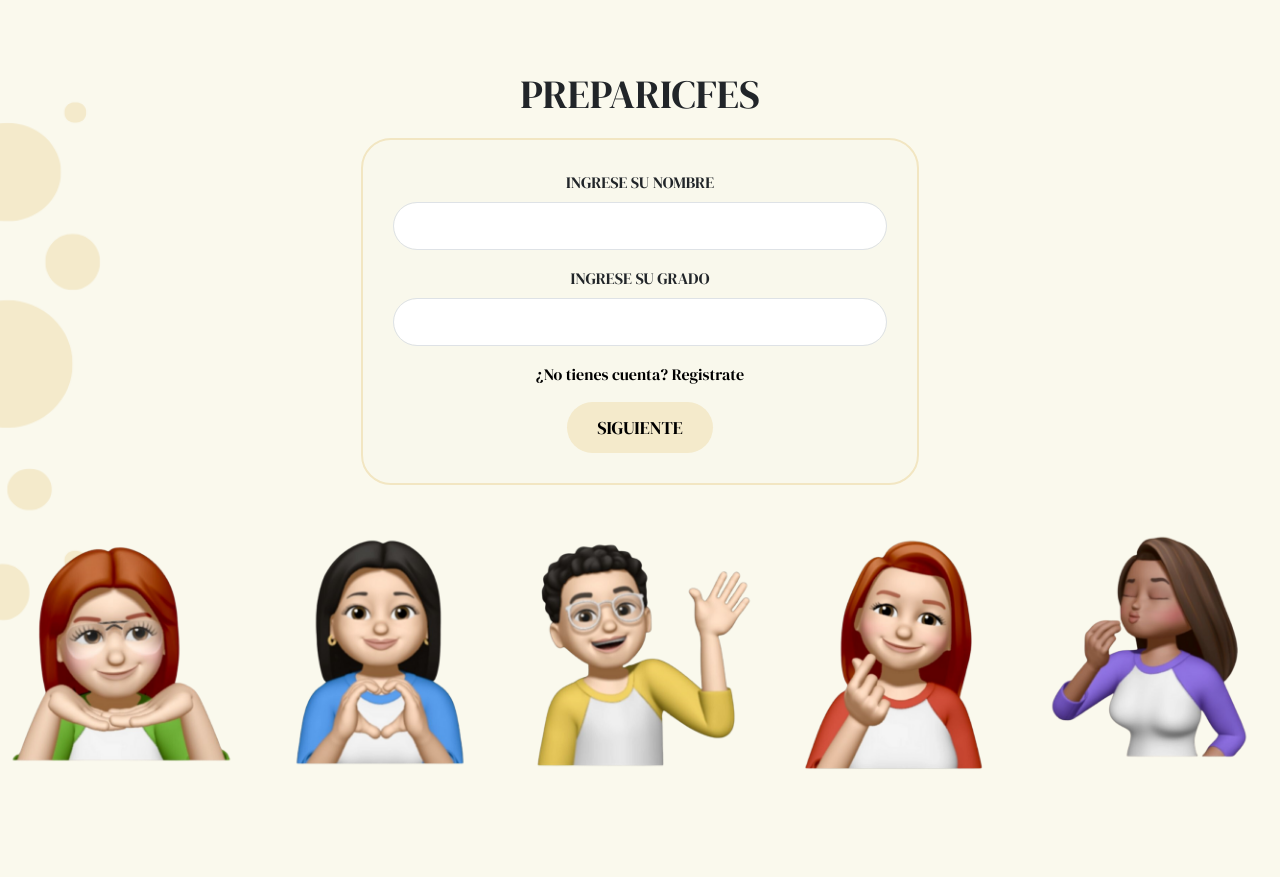
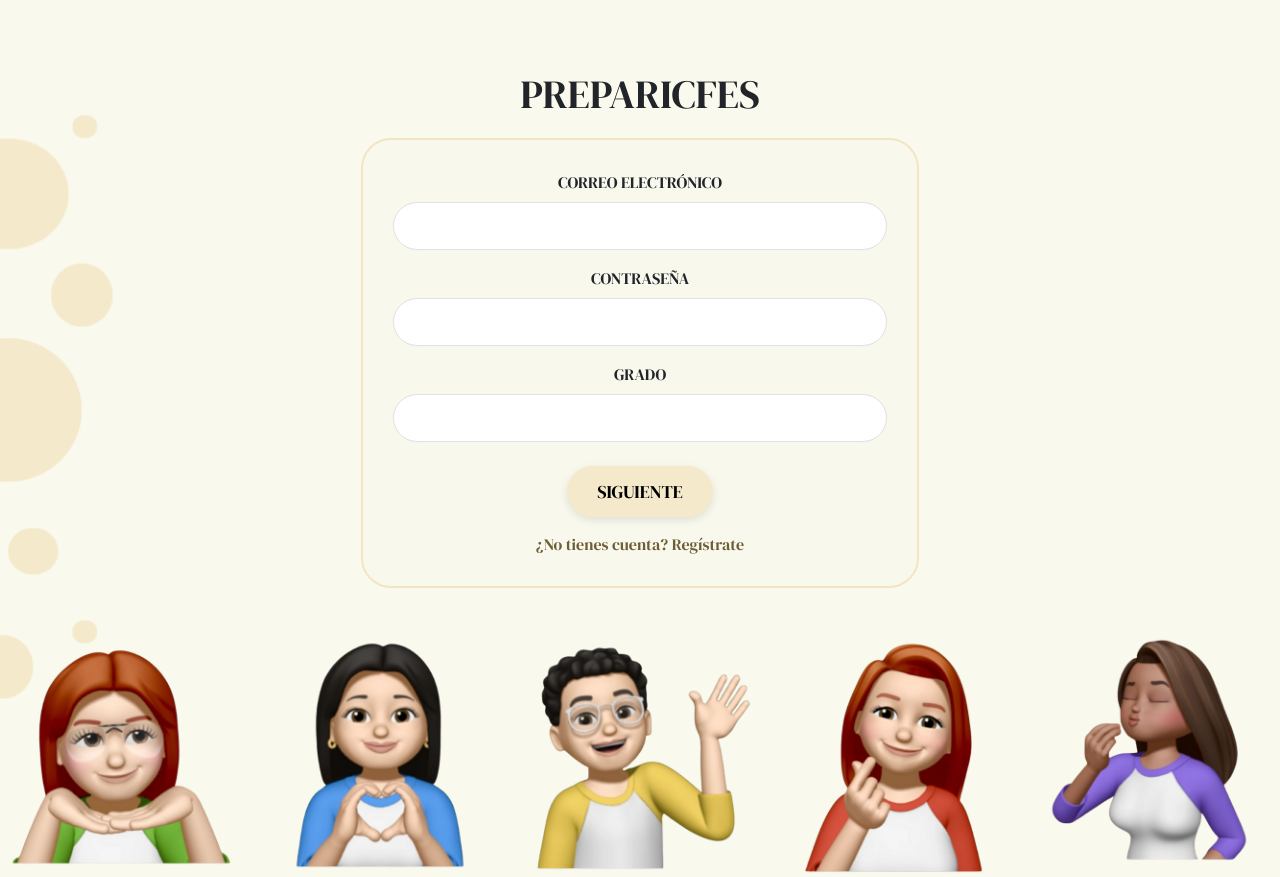
Before and after one commit to Preparicfes/Preparicfes-Actualizado, a FastAPI app: page / in a window 1280 px wide. Shown: the top 877 px of the page. Before the commit the page ends 769 px from the top, so only its background shows below. Run offline with FastAPI, Linux system fonts and the light colour scheme.

Commit message:
arreglar formularios

```diff
--- a/main.py
+++ b/main.py
@@ -1,8 +1,10 @@
-from fastapi import FastAPI, Request
-from fastapi.responses import HTMLResponse
+from fastapi import FastAPI, Request, Form
+from fastapi.responses import HTMLResponse, RedirectResponse
 from fastapi.staticfiles import StaticFiles
 from fastapi.templating import Jinja2Templates
 from fastapi.staticfiles import StaticFiles
+import bcrypt
+
 
 app = FastAPI()
 templates = Jinja2Templates (directory="templates")
@@ -19,6 +21,64 @@ async def registrate(request: Request):
 @app.get("/intro", response_class=HTMLResponse, name="intro")
 async def intro(request: Request):
     return templates.TemplateResponse("intro.html", {"request": request})
+
+@app.post("/registrar_usuario")
+async def registrar_usuario(
+    request: Request,
+    correo: str = Form(...),
+    contraseña: str = Form(...)
+):
+    # Verificar si ya existe el correo
+    existing_user = supabase.table("usuarios").select("*").eq("correo", correo).execute()
+    if existing_user.data:
+        # Ya existe
+        return templates.TemplateResponse("registrate.html", {
+            "request": request,
+            "error": "El correo ya está registrado. Inicia sesión."
+        })
+
+    # Cifrar la contraseña antes de guardar
+    hashed_password = bcrypt.hashpw(contraseña.encode("utf-8"), bcrypt.gensalt()).decode("utf-8")
+
+    # Insertar nuevo usuario
+    supabase.table("usuarios").insert({
+        "correo": correo,
+        "contraseña": hashed_password
+    }).execute()
+
+    # Redirigir al login (index)
+    return RedirectResponse(url="/", status_code=303)
+
+# -------------------------------
+# INICIO DE SESIÓN
+# -------------------------------
+@app.post("/login")
+async def login(
+    request: Request,
+    correo: str = Form(...),
+    contraseña: str = Form(...)
+):
+    # Buscar usuario
+    user = supabase.table("usuarios").select("*").eq("correo", correo).execute()
+
+    if not user.data:
+        # Usuario no encontrado
+        return templates.TemplateResponse("index.html", {
+            "request": request,
+            "error": "Usuario no encontrado. Regístrate primero."
+        })
+
+    stored_password = user.data[0]["contraseña"]
+
+    # Verificar contraseña
+    if not bcrypt.checkpw(contraseña.encode("utf-8"), stored_password.encode("utf-8")):
+        return templates.TemplateResponse("index.html", {
+            "request": request,
+            "error": "Contraseña incorrecta."
+        })
+
+    # Si todo está bien, redirigir a intro
+    return RedirectResponse(url="/intro", status_code=303)
 
 @app.get("/criterio", response_class=HTMLResponse, name="criterio")
 async def criterio(request: Request):
--- a/static/css/style.css
+++ b/static/css/style.css
@@ -44,6 +44,7 @@ body {
 }
 
 .btn_siguiente {
+
   display: inline-block;
   background-color: #f4eacb;
   padding: 12px 30px;
@@ -53,11 +54,15 @@ body {
   color: black;
   text-decoration: none;
   transition: 0.3s;
+  border: none;
+  outline: none;
+  box-shadow: 0 3px 8px rgba(0, 0, 0, 0.1);
 }
 
 .btn_siguiente:hover {
   background-color: #e2d9a7;
   transform: scale(1.05);
+  box-shadow: 0 5px 12px rgba(0, 0, 0, 0.15);
 }
 
 .dis-img {
@@ -88,13 +93,18 @@ body {
 .conten_img5 { background-image: url("../Galeria/5.png"); }
 
 .registrarse{
+
+  display: block;
+  text-align: center;
   font-size: 16px;
-  color: black;
+  color: #6c5f36;
   text-decoration: none;
-  margin-bottom: 1rem;
+  margin-top: 15px;
+  transition: color 0.3s, text-decoration 0.3s;
 }
 .registrarse:hover{
-  text-decoration: underline;
+  color: #000;
+  text-decoration: underline
 }
 
 
@@ -119,6 +129,7 @@ body {
   .btn_siguiente {
     font-size: 16px;
     padding: 10px 25px;
+    border-radius: 10%;
   }
 
   .conten_img1,
--- a/templates/index.html
+++ b/templates/index.html
@@ -15,24 +15,28 @@
       <h1>PREPARICFES</h1>
     </div>
 
-    <div class="conten_form_inicio">
-      <form action="" method="post">
+    <div class="conten_form_inicio mx-auto">
+      <form id="loginForm">
         <div class="mb-3">
-          <label for="nombre" class="form-label">INGRESE SU NOMBRE</label>
-          <input id="nombre" class="form-control form-control-lg border_input" type="text" required>
+          <label for="email" class="form-label">CORREO ELECTRÓNICO</label>
+          <input id="email" name="email" class="form-control form-control-lg border_input" type="email" required>
         </div>
 
         <div class="mb-3">
-          <label for="grado" class="form-label">INGRESE SU GRADO</label>
-          <input id="grado" class="form-control form-control-lg border_input" type="text" required>
+          <label for="password" class="form-label">CONTRASEÑA</label>
+          <input id="password" name="password" class="form-control form-control-lg border_input" type="password" required>
         </div>
 
-        <div class="registrarse">
-          <a href="{{ url_for('registrate')}}"  class="registrarse">¿No tienes cuenta? Registrate</a>
+        <div class="mb-4">
+          <label for="grado" class="form-label">GRADO</label>
+          <input id="grado" name="grado" class="form-control form-control-lg border_input" type="text" required>
         </div>
 
         <div class="conten_siguiente">
-          <a href="{{ url_for('intro')}}" class="btn_siguiente">SIGUIENTE</a>
+          <a href="#" id="btnSiguiente" class="btn_siguiente">SIGUIENTE</a>
+        </div>
+         <div class="text-center">
+         <a href="{{ url_for('registrate')}}" class="registrarse">¿No tienes cuenta? Regístrate</a>
         </div>
       </form>
     </div>
@@ -46,5 +50,18 @@
     <div class="conten_img5"></div>
   </div>
 
+  <script>
+
+    document.getElementById("btnSiguiente").addEventListener("click", function (event) {
+      const form = document.getElementById("loginForm");
+      if (form.checkValidity()) {
+
+        window.location.href = "{{ url_for('intro') }}";
+      } else {
+        form.reportValidity();
+      }
+    });
+  </script>
+
 </body>
 </html>
```
Also changed, not shown: templates/registrate.html (+25 -13 lines).
